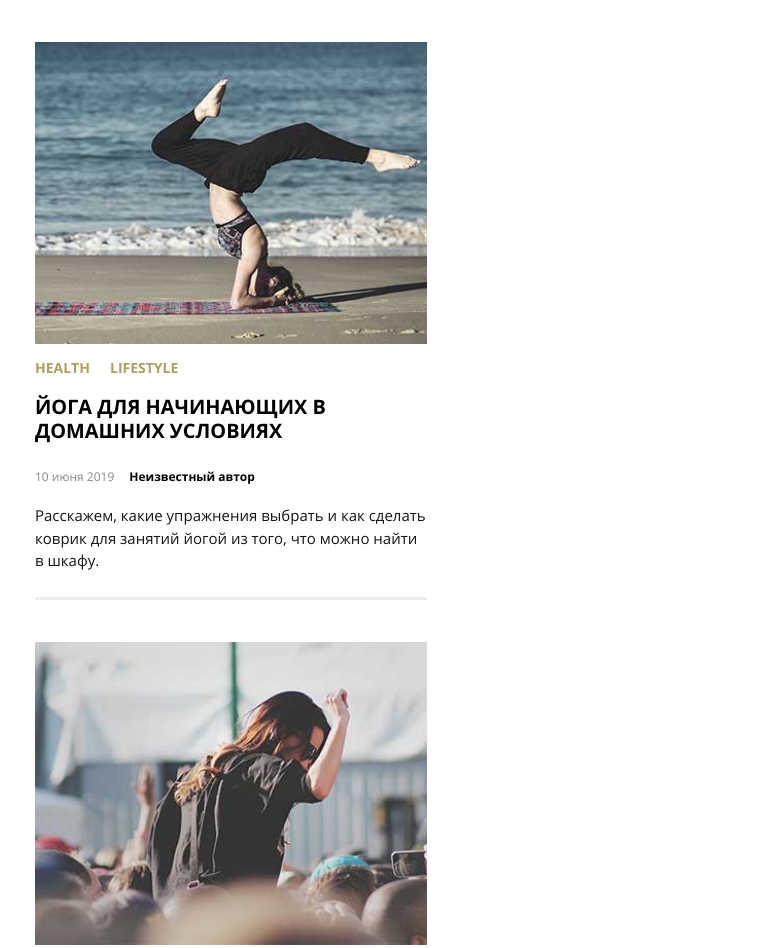
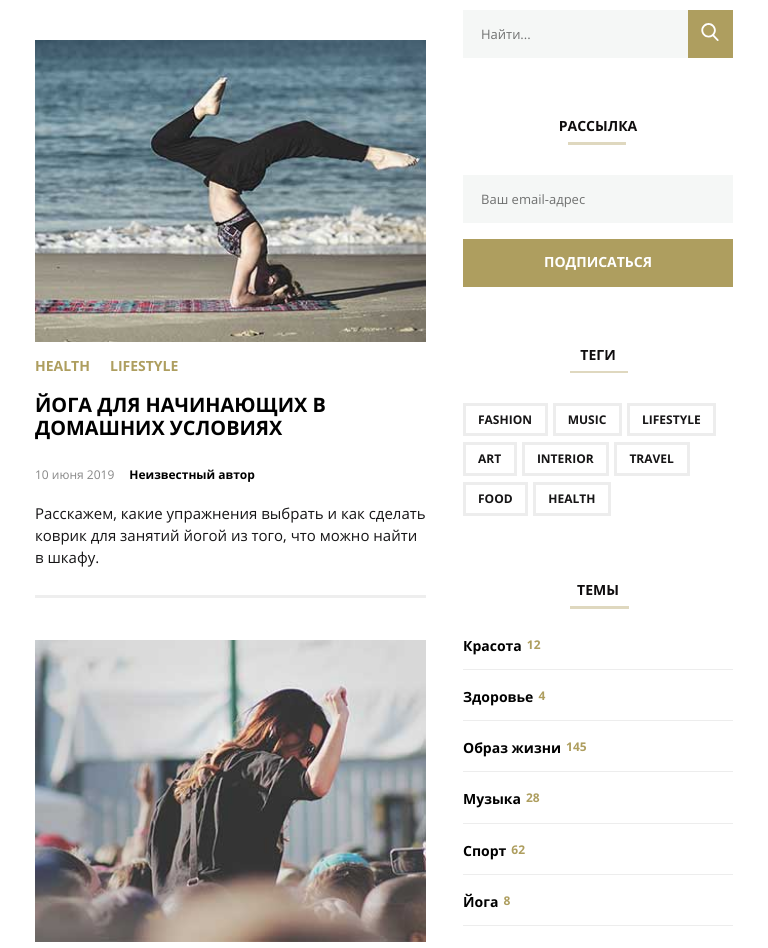
Before and after one commit to FakeTiberlake/mq-mobile-tablet-diploma, a plain HTML site: page index.html in a window 768 px wide. Shown: the part 1738-2686 px from the top of the page. Drawn offline with Linux system fonts and the light colour scheme.

Commit message:
All edits in adaptive version done

```diff
--- a/css/style.css
+++ b/css/style.css
@@ -667,7 +667,7 @@ background-repeat: no-repeat;
 
 .search__button {
 
-    width: 3em;
+    width: 3.42em;
     height: 3em;
     padding: 0;
     background-color: #ae9e5f;
@@ -823,7 +823,6 @@ background-repeat: no-repeat;
 
     box-sizing: border-box;
     display: flex;
-    /* justify-content: center; */
     align-items: center;
 
     font-family: OpenSans-Bold, sans-serif;
@@ -832,10 +831,10 @@ background-repeat: no-repeat;
     list-style-type: none;
     text-transform: uppercase;
 
-    padding: 0.583em 1.33em 0.583em 1.17em;
+    padding: 0.583em 1.07em 0.583em 1em;
     border: 0.25em solid #ededed;
-    margin-right: 0.42em;
-    margin-top: 0.5em;
+    margin-right: 0.41em;
+    margin-bottom: 0.5em;
 
 
 }
@@ -1563,12 +1562,17 @@ background-repeat: no-repeat;
 
       }
 
-
       .sidebar__title-text, .subscribe__title-text, .tags__title-text, .categories__title-text {
 
         font-size: 0.875em;
 
       }
+
+      .subscribe__title-text, .tags__title-text, .categories__title-text {
+
+        margin-top: 4.29em;
+        margin-bottom: 2.86em;
+    }
 
       .subscribe__title, .tags__title, .categories__title {
 
@@ -1602,8 +1606,8 @@ background-repeat: no-repeat;
 
     .posts {
 
-        width: calc(55.6% - 2.1875em);
-        margin-top: 3.1875em;
+        width: 24.44em;
+        margin-top: 3.125em;
         padding: 0 0 0 2.1875em;
         box-sizing: content-box;
     }
@@ -1626,16 +1630,17 @@ background-repeat: no-repeat;
     }
 
     .sidebar {
-        width: calc(44.4% - 4.375em);
+        width: 16.875em;
         float: right;
         padding: 0 2.1875em;
         box-sizing: content-box;
-        align-self: flex-end;
-
-    }
-
-    .sidebar__title {
-        margin-top: 3.1875em;
+        margin-top: 3.125em;
+        margin-left: auto;
+
+    }
+
+    .sidebar__title-text {
+        margin-top: 0;
 
     }
 
@@ -2070,7 +2075,7 @@ background-repeat: no-repeat;
 
 .search__button {
 
-    width: 48px;
+    width: 60px;
     height: 49px;
 
 }
```
